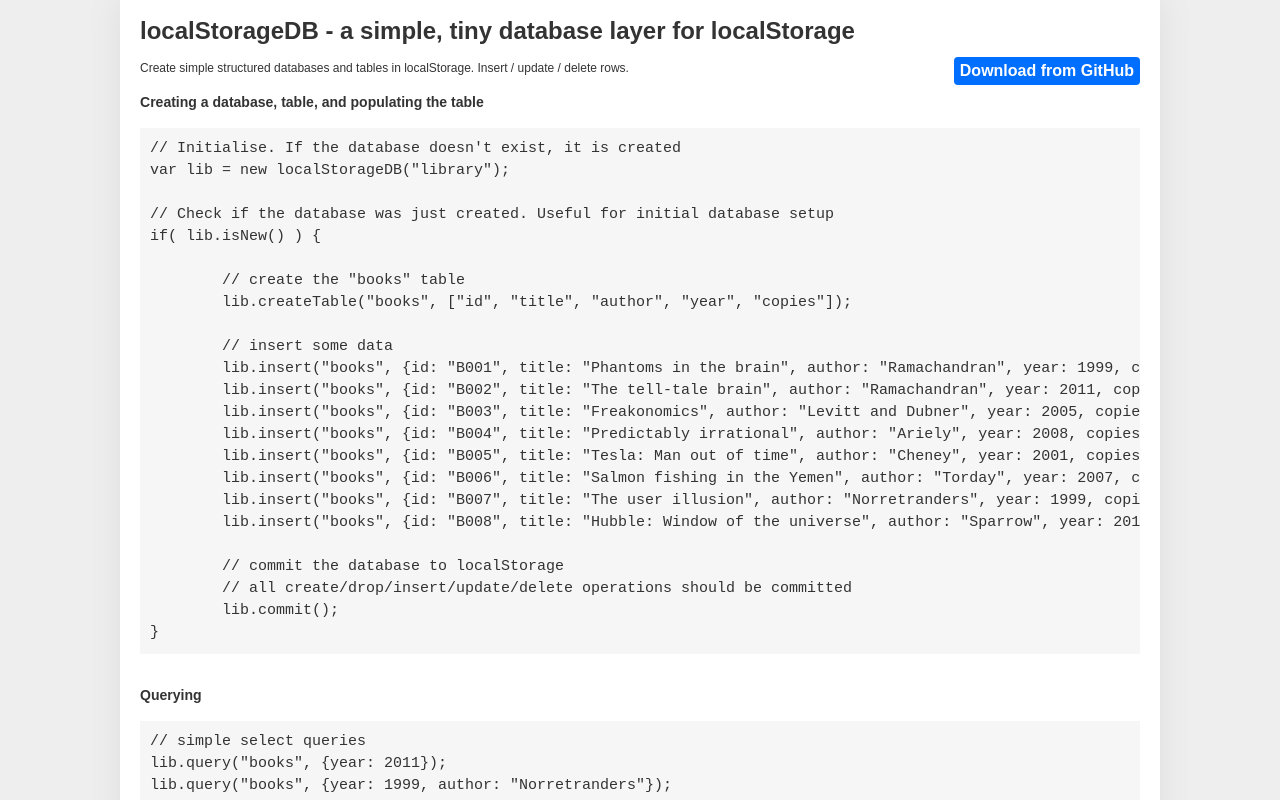
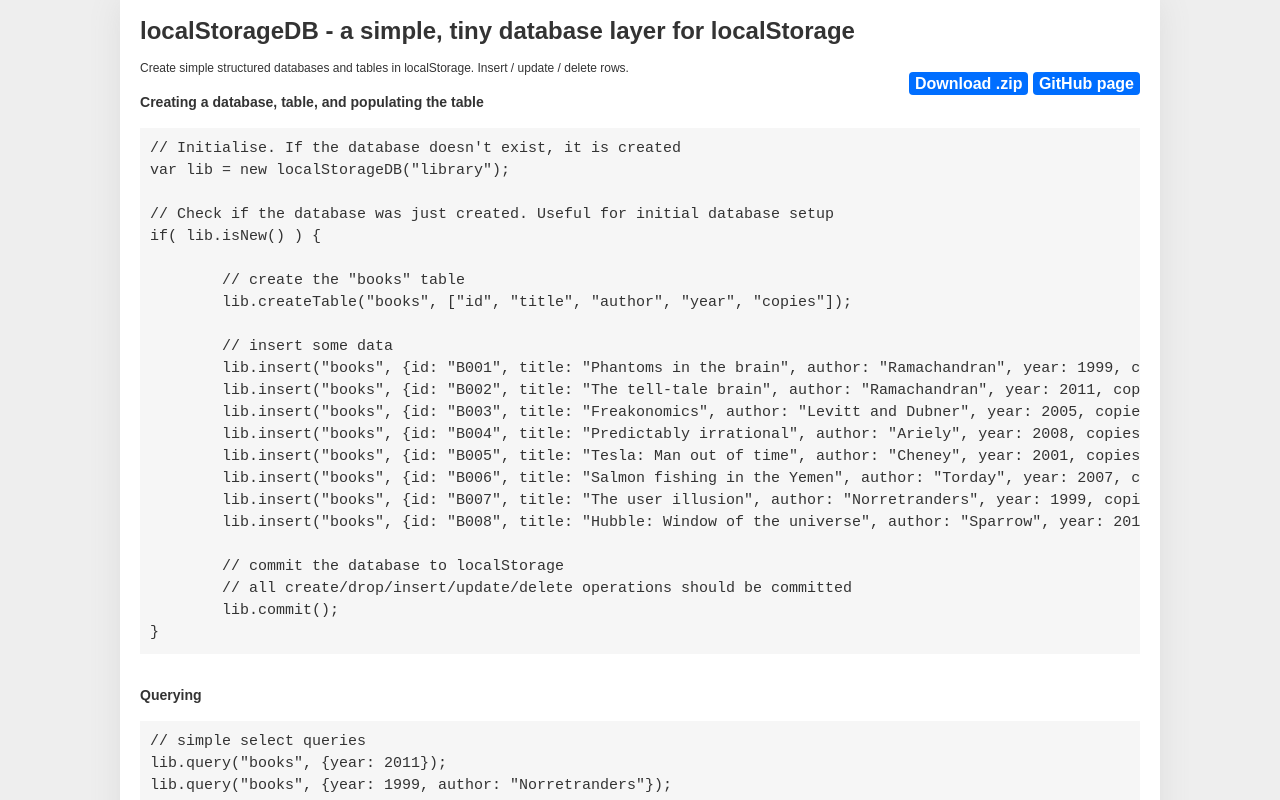
Before and after one commit to knadh/localStorageDB, a plain HTML site: page index.html in a window 1280 px wide. Shown: the top 800 px of the page. Drawn offline with Linux system fonts and the light colour scheme.

Commit message:
Not required

```diff
--- a/index.html
+++ b/index.html
@@ -82,7 +82,10 @@
 
 <div id="main">
 	<h1>localStorageDB - a simple, tiny database layer for localStorage</h1>
-	<a href="https://github.com/knadh/localStorageDB" class="git">Download from GitHub</a>
+	<p class="git">
+		<a href="https://github.com/knadh/localStorageDB/zipball/master">Download .zip</a>
+		<a href="https://github.com/knadh/localStorageDB">GitHub page</a>
+	</p>
 	<p>
 		Create simple structured databases and tables in localStorage. Insert / update / delete rows.
 	</p>
```
